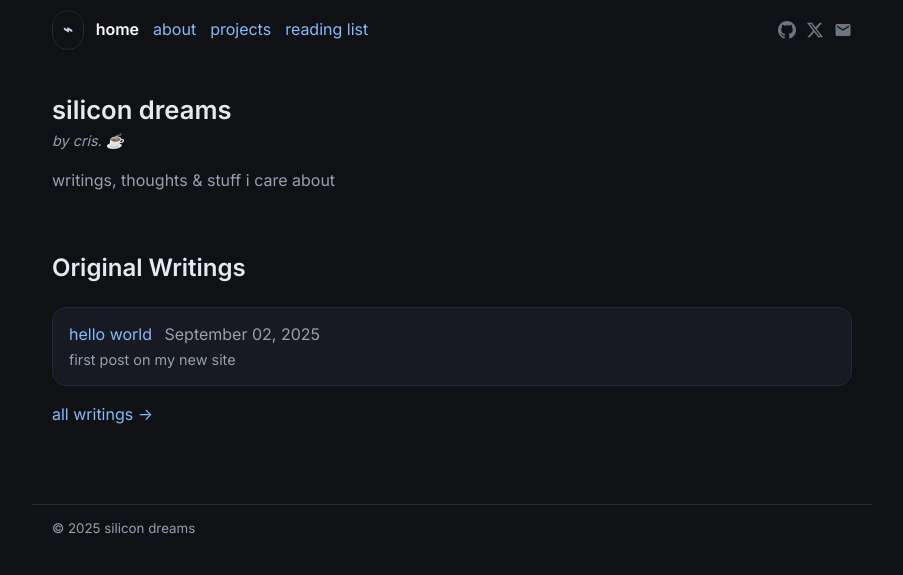
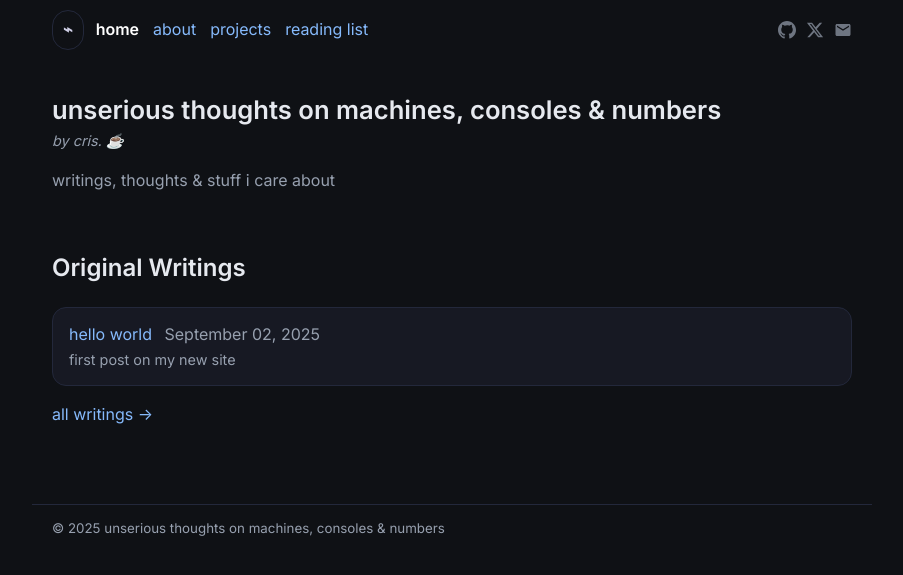
Before and after one commit to LAK3SHORE/cris.github.io, a Jekyll site: the page built from index.md, in a window 1280 px wide. Shown: the top 575 px of the page, without its empty margins (188-1091 px from the left). Built offline with Jekyll 4.4.1, drawn with Linux system fonts in a browser that asks for light colours.

Commit message:
Update site title in configuration file

```diff
--- a/_config.yml
+++ b/_config.yml
@@ -1,8 +1,8 @@
-title: silicon dreams
+title: unserious thoughts on machines, consoles & numbers
 description: writings, thoughts & stuff i care about
-baseurl: ""        # keep empty for user.github.io root
+baseurl: ""
 url: "https://LAK3SHORE.github.io"
-theme: null        # we’ll use our own layout
+theme: null
 markdown: kramdown
 permalink: /:categories/:title/
 timezone: Etc/UTC
```
